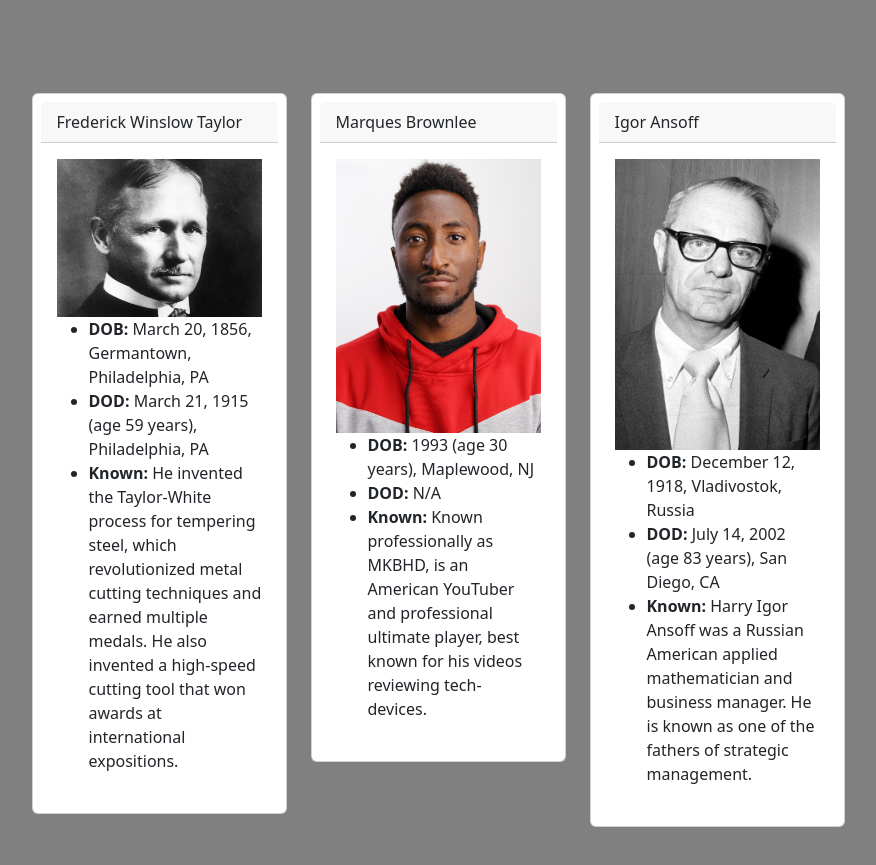
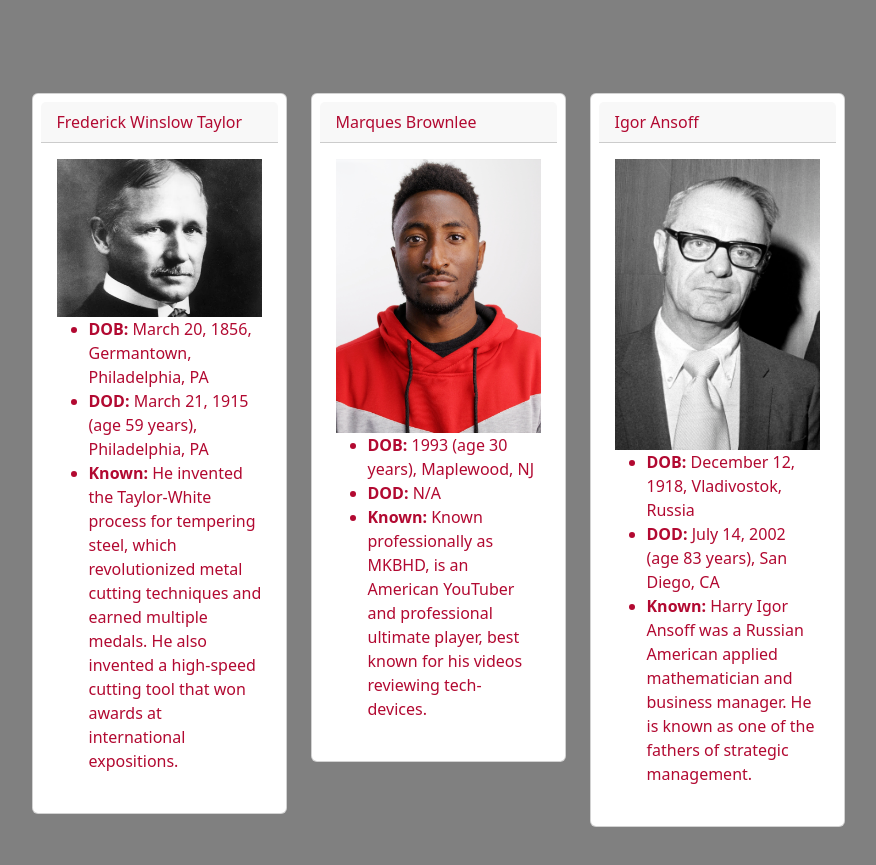
Before and after one commit to danjpal16/CollegeProject, a plain HTML site: page index.html in a window 1280 px wide. Shown: the part 1043-1908 px from the top of the page, without its empty margins (202-1078 px from the left). Drawn offline with nearby package versions, Linux system fonts and the light colour scheme.

Commit message:
ok now on the last thing

```diff
--- a/script.js
+++ b/script.js
@@ -80,7 +80,7 @@ function generateTeamCards(){
 
 
         card.innerHTML= `
-            <div class="card p-2">
+            <div class="card alumni p-2">
                 <div class="card-header">
                 ${member.name}
                 </div>
--- a/style.css
+++ b/style.css
@@ -47,3 +47,7 @@ body {
     background-color: #B20931;
     color: white;
 }
+
+.alumni {
+    color: #B20931;
+}
```
